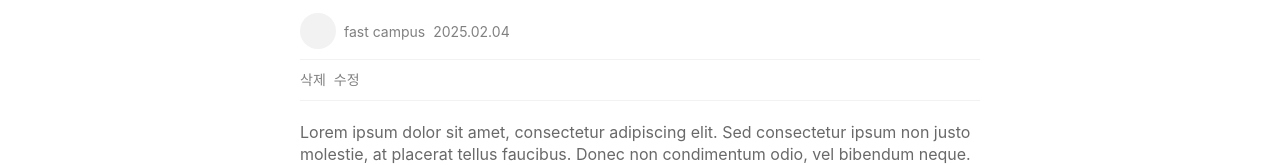
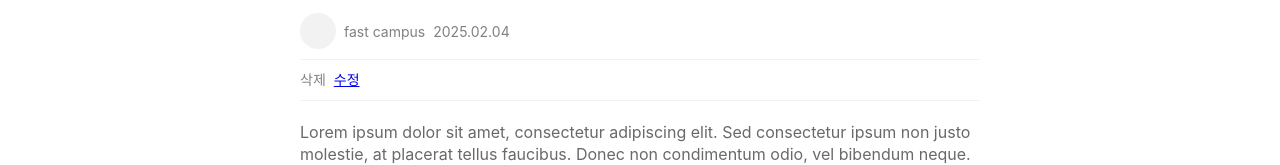
Before and after one commit to santa-developer/blog-app, a React (Create React App) app: page /posts/0 in a window 1280 px wide. Shown: the part 217-382 px from the top of the page. Built offline with nearby package versions, Linux system fonts and the light colour scheme.

Commit message:
fix: 상세 페이지 "수정"버튼 활성화

```diff
--- a/src/components/PostDetail.tsx
+++ b/src/components/PostDetail.tsx
@@ -1,4 +1,4 @@
-import React from "react";
+import { Link } from "react-router-dom";
 
 const PostDetail = () => {
   return (
@@ -15,7 +15,9 @@ const PostDetail = () => {
         </div>
         <div className='post__utils-box'>
           <div className='post__delete'>삭제</div>
-          <div className='post__edit'>수정</div>
+          <div className='post__edit'>
+            <Link to={`/posts/edit/1`}>수정</Link>
+          </div>
         </div>
         <div className='post__text'>
           Lorem ipsum dolor sit amet, consectetur adipiscing elit. Sed
```
